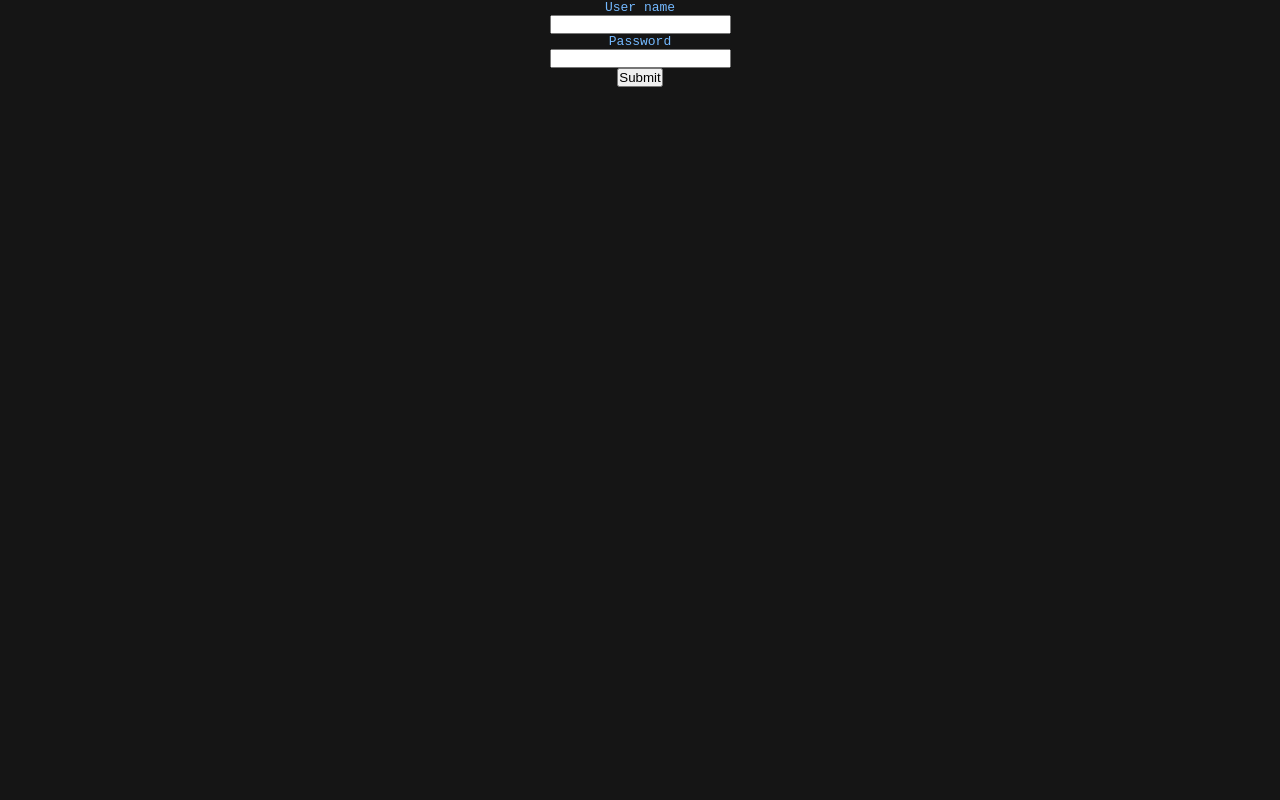
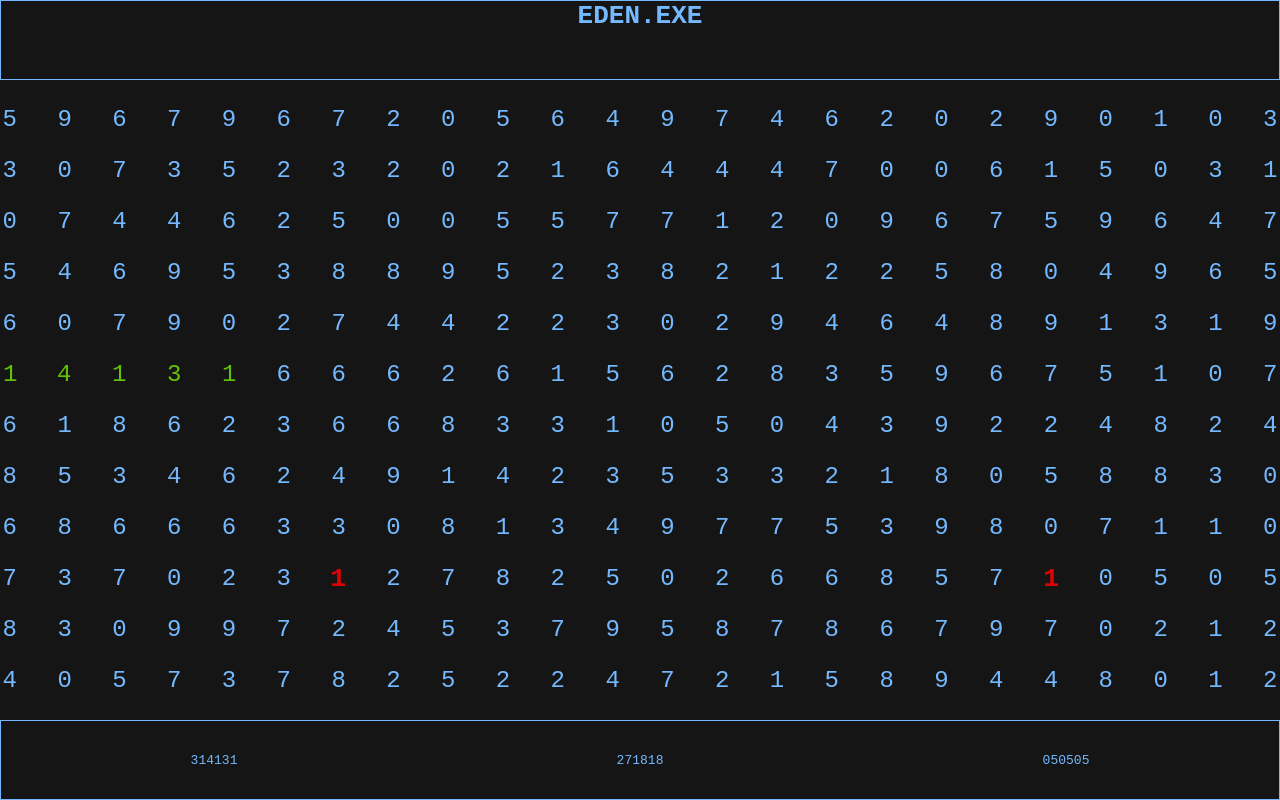
Before and after one commit to Authority-eden/eden.exe, a React (Vite) app: page / in a window 1280 px wide. Built offline with nearby package versions, Linux system fonts and the light colour scheme.

Commit message:
Fixed grid sequences impossible positions

```diff
--- a/src/pages/AgentWorkPage/AgentWork.jsx
+++ b/src/pages/AgentWorkPage/AgentWork.jsx
@@ -6,9 +6,9 @@ import SelectionBoxOverlay from "./components/SelectionBoxOverlay";
 import "./agentWork.module.css";
 
 const targetSequences = [
-  [3, 1, 4, 1],
-  [2, 7, 1, 8],
-  [0, 5, 0],
+  [3, 1, 4, 1, 3, 1],
+  [2, 7, 1, 8, 1, 8],
+  [0, 5, 0, 5, 0, 5],
 ];
 
 export default function AgentWork() {
--- a/src/pages/AgentWorkPage/components/NumbersContainer/index.jsx
+++ b/src/pages/AgentWorkPage/components/NumbersContainer/index.jsx
@@ -6,6 +6,8 @@ export default function NumbersContainer({
   cells = 600,
   specialCount = 3,
   targetSequences,
+  row = 20,
+  columns = cells / row,
 }) {
   // Offset to centre the div that is bigger than the screen
   useEffect(() => {
@@ -21,34 +23,46 @@ export default function NumbersContainer({
     .fill(null)
     .map(() => Math.floor(Math.random() * 10));
   // Track sequence positions
-  const usedIndices = new Set();
+  const sequenceIndices = new Set();
+  const insertedSequences = [];
 
-  // Inject each sequence at a unique random position without overlap
+  // Inject each sequence at a unique random position without overlap and
   targetSequences.forEach((seq) => {
     let inserted = false;
     while (!inserted) {
       const pos = Math.floor(Math.random() * (cells - seq.length));
-      const overlap = seq.some((_, i) => usedIndices.has(pos + i));
-      // Check for overlaps
-      if (!overlap) {
-        seq.forEach((num, i) => {
-          numbersArray[pos + i] = num;
-          usedIndices.add(pos + i);
-        });
-        inserted = true;
-      }
+
+      // Calculate row and column
+      const row = Math.floor(pos / columns);
+      const col = pos % columns;
+
+      // Ensure it fits in the current row
+      if (col + seq.length > columns) continue;
+
+      // Ensure no overlap
+      const overlap = seq.some((_, i) => sequenceIndices.has(pos + i));
+      if (overlap) continue;
+
+      // Insert
+      seq.forEach((num, i) => {
+        numbersArray[pos + i] = num;
+        sequenceIndices.add(pos + i);
+      });
+
+      insertedSequences.push({ startIndex: pos, values: [...seq] });
+      inserted = true;
     }
   });
 
-  // Generate specialIndices that do not overlap with usedIndices
+  // Generate specialIndices that do not overlap with sequenceIndices
   const specialIndices = new Set();
   while (
-    specialIndices.size < Math.min(specialCount, cells - usedIndices.size)
+    specialIndices.size < Math.min(specialCount, cells - sequenceIndices.size)
   ) {
     const idx = Math.floor(Math.random() * cells);
-    if (!usedIndices.has(idx)) {
+    if (!sequenceIndices.has(idx)) {
       specialIndices.add(idx);
-      usedIndices.add(idx); // Optionally reserve it
+      sequenceIndices.add(idx); // Optionally reserve it
     }
   }
 
@@ -59,7 +73,7 @@ export default function NumbersContainer({
       id={idx}
       number={num} // This is the actual value from numbersArray
       isSpecial={specialIndices.has(idx)}
-      isPartOfSequence={usedIndices.has(idx)}
+      isPartOfSequence={sequenceIndices.has(idx)}
     />
   ));
 
@@ -68,7 +82,7 @@ export default function NumbersContainer({
       <div
         id="data"
         style={{
-          gridTemplateColumns: generateTemplateColumnOption(cells / 20),
+          gridTemplateColumns: generateTemplateColumnOption(columns),
         }}
       >
         {numbers}
@@ -78,6 +92,6 @@ export default function NumbersContainer({
 }
 
 // The number of columns must be a divisor of the number of cells
-function generateTemplateColumnOption(value = 30) {
+function generateTemplateColumnOption(value) {
   return `repeat(${value}, 1fr)`;
 }
--- a/src/stateMachine.jsx
+++ b/src/stateMachine.jsx
@@ -28,7 +28,7 @@ const TRANSITIONS = {
 };
 
 export const useStateMachine = create((set) => ({
-  currentState: STATES.LOGIN,
+  currentState: STATES.AGENT_1,
   changeState: (next) =>
     set((store) => {
       if (TRANSITIONS[store.currentState]?.includes(next)) {
```
Also changed, not shown: src/pages/AgentWorkPage/components/NumbersContainer/numbers.css (+7 -10 lines).
